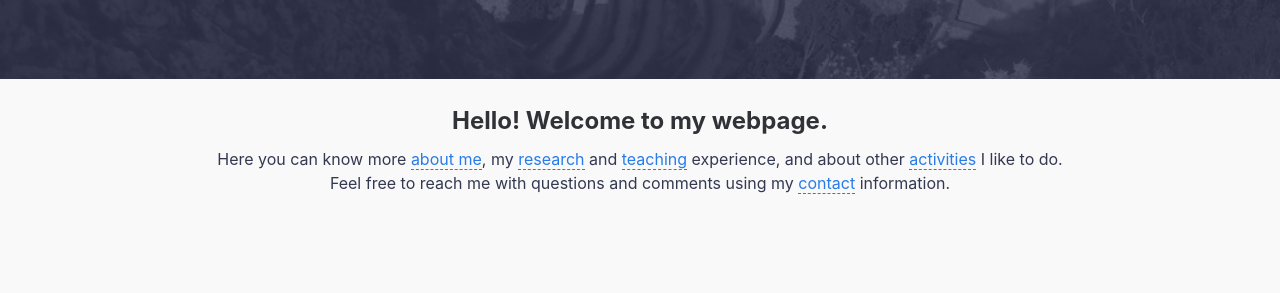
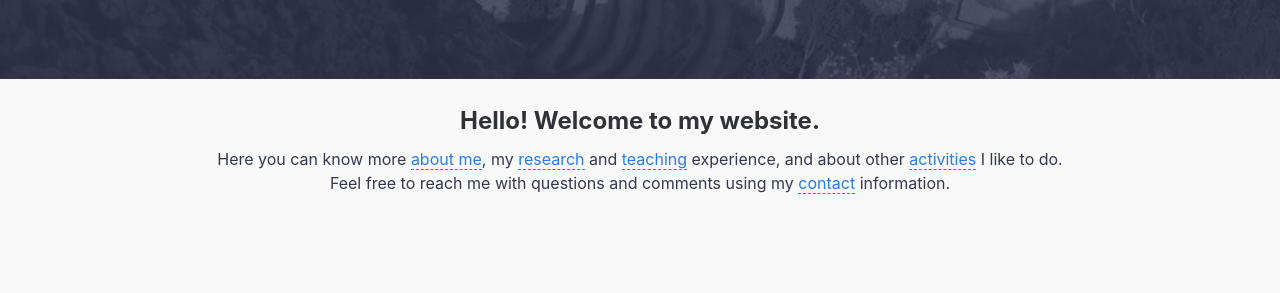
Before and after one commit to nzunigag/nzunigag.github.io, a Jekyll site: the page built from index.md, in a window 1280 px wide and 900 px high, scrolled down 343 px. Shown: the part 154-447 px from the top of the window. Built offline with Jekyll 4.4.1, drawn with Linux system fonts in a browser that asks for light colours.

Commit message:
Update default.html

```diff
--- a/_layouts/default.html
+++ b/_layouts/default.html
@@ -31,7 +31,7 @@ layout: compress
         <div class="container">
                <center>
                  <br>
-              <h2> Hello! Welcome to my webpage.</h2>
+              <h2> Hello! Welcome to my website.</h2>
             <p>
               Here you can know more <a href="https://nzunigag.github.io/about/">about me</a>,
               my <a href="https://nzunigag.github.io/research/">research</a> and
```
